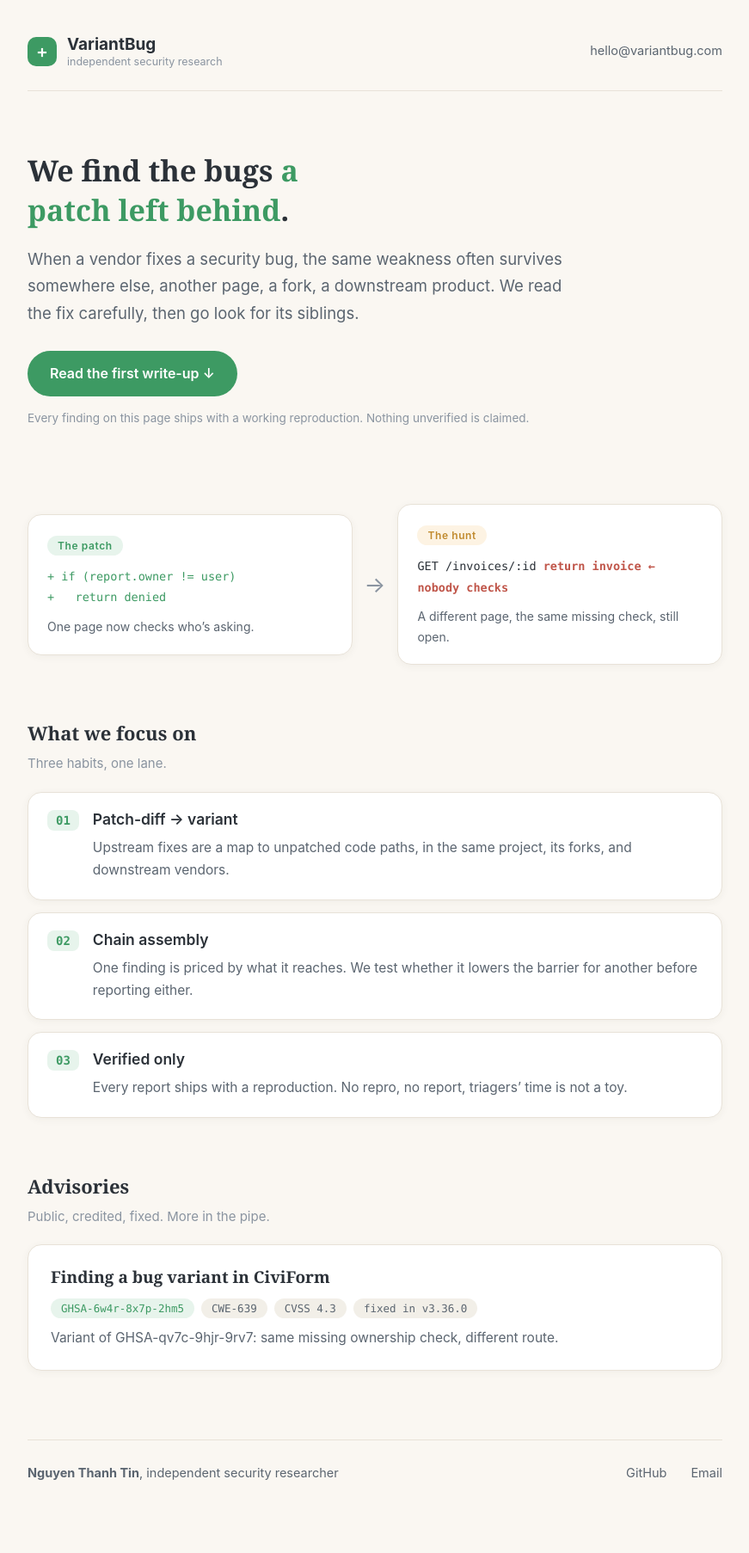
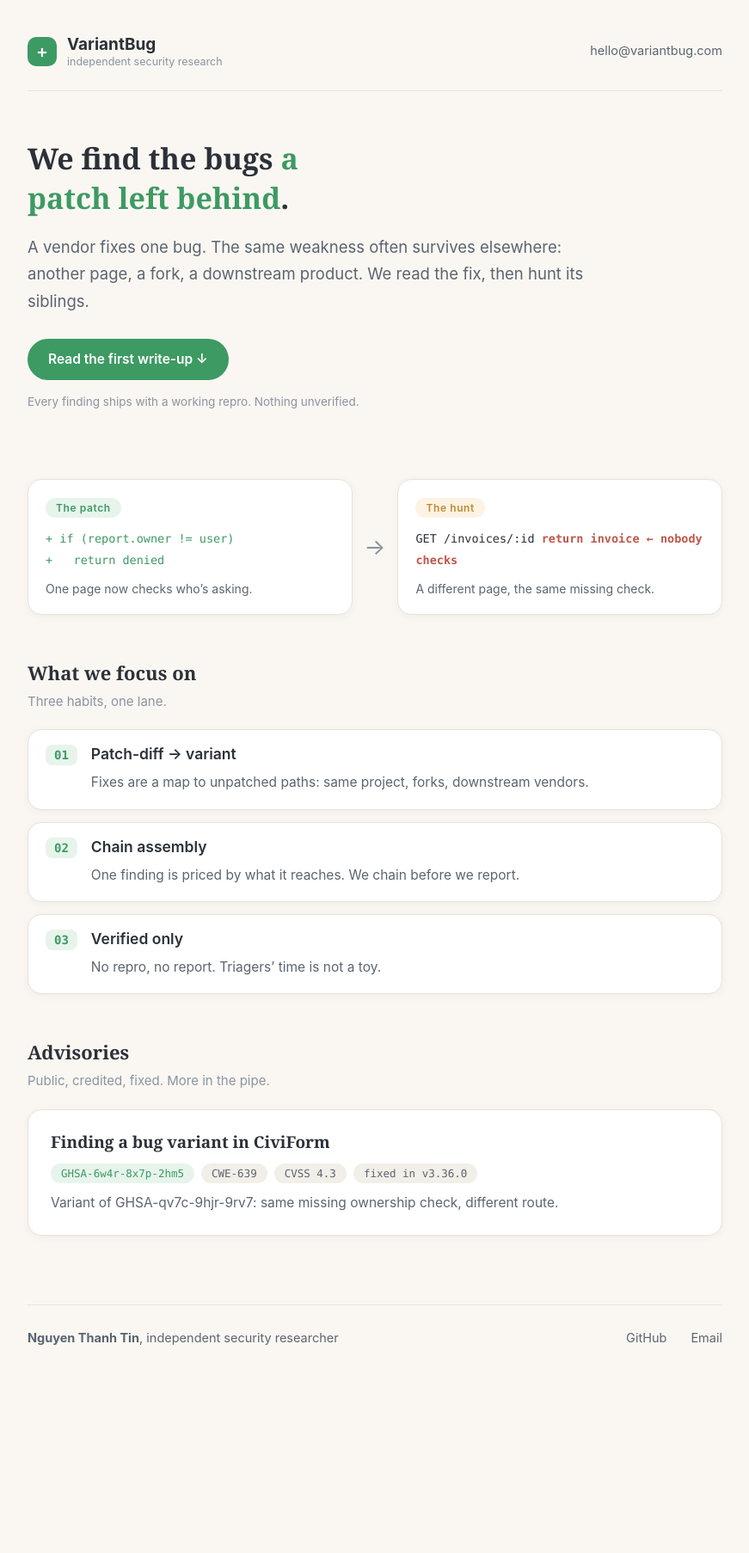
Before and after one commit to variantbug/variantbug.github.io, a Jekyll site: the page index.html, which Jekyll copies as it is, in a window 1280 px wide. Shown: the whole page at 86% size, without its empty margins (204-1075 px from the left). Built offline with Jekyll 4.4.1, drawn with Linux system fonts in a browser that asks for light colours; after the commit the page ends 1649 px from its top, so only the background shows below that.

Commit message:
tighter copy and spacing

```diff
--- a/index.html
+++ b/index.html
@@ -40,17 +40,17 @@ a:hover{text-decoration:underline}
 .top a.contact:hover{color:var(--green)}
 
 /* hero */
-.hero{padding:70px 0 54px;text-align:left}
+.hero{padding:56px 0 44px;text-align:left}
 h1{font:700 34px/1.35 var(--serif);max-width:22ch}
 h1 em{font-style:normal;color:var(--green)}
 .lede{margin-top:18px;font-size:18.5px;color:var(--soft);max-width:56ch}
-.cta{display:inline-block;margin-top:28px;background:var(--green);color:#fff;font-weight:600;font-size:16px;padding:13px 26px;border-radius:999px}
+.cta{display:inline-block;margin-top:28px;background:var(--green);color:#fff;font-weight:600;font-size:15.5px;padding:11px 24px;border-radius:999px}
 .cta:hover{background:#348a56;text-decoration:none}
 .hero .note{margin-top:14px;font-size:13.5px;color:var(--faint)}
 
 /* the two-card story */
 .story{display:grid;grid-template-columns:1fr auto 1fr;gap:14px;align-items:center;margin:34px 0 10px}
-.card{background:var(--card);border:1px solid var(--line);border-radius:16px;padding:20px 22px;box-shadow:0 2px 10px rgba(60,50,30,.05)}
+.card{background:var(--card);border:1px solid var(--line);border-radius:16px;padding:17px 20px;box-shadow:0 2px 10px rgba(60,50,30,.05)}
 .card .tag{display:inline-block;font:600 12px var(--sans);letter-spacing:.05em;padding:4px 12px;border-radius:999px;margin-bottom:12px}
 .card .tag.fix{background:var(--green-soft);color:var(--green)}
 .card .tag.hunt{background:var(--amber-soft);color:var(--amber)}
@@ -61,7 +61,7 @@ h1 em{font-style:normal;color:var(--green)}
 .arrow{color:var(--faint);font-size:26px;text-align:center}
 
 /* sections */
-h2{font:600 22px var(--serif);margin:64px 0 8px}
+h2{font:600 22px var(--serif);margin:52px 0 6px}
 .sub{color:var(--faint);font-size:15px;margin-bottom:20px}
 
 /* focus cards */
@@ -110,9 +110,9 @@ footer a:hover{color:var(--green)}
 
   <section class="hero">
     <h1>We find the bugs <em>a patch left behind</em>.</h1>
-    <p class="lede">When a vendor fixes a security bug, the same weakness often survives somewhere else, another page, a fork, a downstream product. We read the fix carefully, then go look for its siblings.</p>
+    <p class="lede">A vendor fixes one bug. The same weakness often survives elsewhere: another page, a fork, a downstream product. We read the fix, then hunt its siblings.</p>
     <a class="cta" href="#advisories">Read the first write-up &darr;</a>
-    <p class="note">Every finding on this page ships with a working reproduction. Nothing unverified is claimed.</p>
+    <p class="note">Every finding ships with a working repro. Nothing unverified.</p>
   </section>
 
   <section class="story">
@@ -126,7 +126,7 @@ footer a:hover{color:var(--green)}
       <span class="tag hunt">The hunt</span>
       <code>GET /invoices/:id
 <span class="miss">return invoice &#8592; nobody checks</span></code>
-      <p>A different page, the same missing check, still open.</p>
+      <p>A different page, the same missing check.</p>
     </div>
   </section>
 
@@ -135,13 +135,13 @@ footer a:hover{color:var(--green)}
     <p class="sub">Three habits, one lane.</p>
     <div class="focus">
       <div class="card"><span class="num">01</span>
-        <div><h3>Patch-diff &rarr; variant</h3><p>Upstream fixes are a map to unpatched code paths, in the same project, its forks, and downstream vendors.</p></div>
+        <div><h3>Patch-diff &rarr; variant</h3><p>Fixes are a map to unpatched paths: same project, forks, downstream vendors.</p></div>
       </div>
       <div class="card"><span class="num">02</span>
-        <div><h3>Chain assembly</h3><p>One finding is priced by what it reaches. We test whether it lowers the barrier for another before reporting either.</p></div>
+        <div><h3>Chain assembly</h3><p>One finding is priced by what it reaches. We chain before we report.</p></div>
       </div>
       <div class="card"><span class="num">03</span>
-        <div><h3>Verified only</h3><p>Every report ships with a reproduction. No repro, no report, triagers&rsquo; time is not a toy.</p></div>
+        <div><h3>Verified only</h3><p>No repro, no report. Triagers&rsquo; time is not a toy.</p></div>
       </div>
     </div>
   </section>
```
